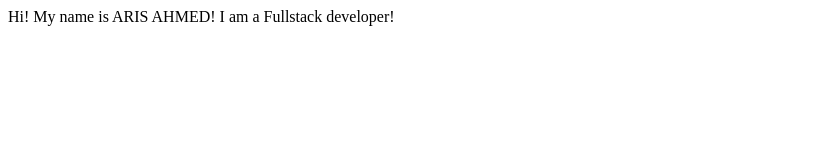
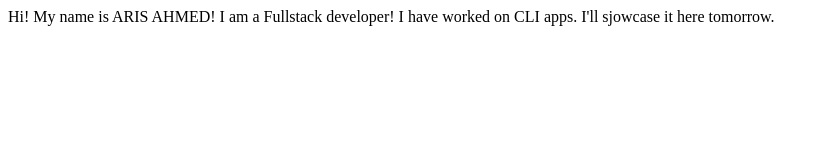
Before and after one commit to ARIS-03/student-site, a plain HTML site: page index.html in a window 1280 px wide. Shown: the whole page, without its empty margins (0-829 px from the left). Drawn offline with Linux system fonts and the light colour scheme.

Commit message:
update details of project

```diff
--- a/index.html
+++ b/index.html
@@ -12,5 +12,7 @@
 
     I am a Fullstack developer!
 
+    I have worked on CLI apps. I'll sjowcase it here tomorrow.
+
 </body>
 </html>
```
